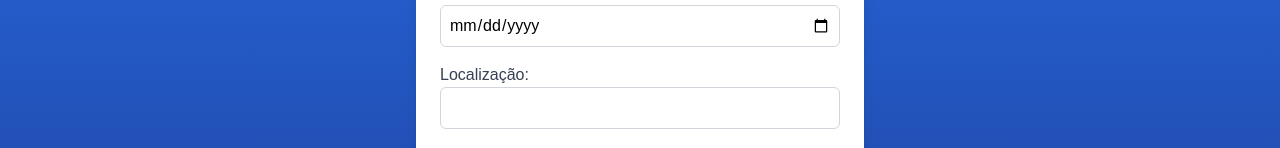
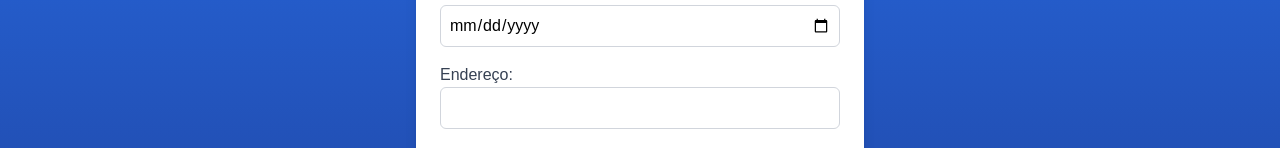
Before and after one commit to lucasaugsue/formulario-igreja, a Next.js app: page / in a window 1280 px wide. Shown: the part 481-629 px from the top of the page. Built offline with nearby package versions, Linux system fonts and the light colour scheme.

Commit message:
localizacao para endereco

```diff
--- a/src/app/admin/page.js
+++ b/src/app/admin/page.js
@@ -83,7 +83,7 @@ export default function Admin() {
               <th className="p-3 text-left">Telefone</th>
               <th className="p-3 text-left">Email</th>
               <th className="p-3 text-left">Data de Nascimento</th>
-              <th className="p-3 text-left">Localização</th>
+              <th className="p-3 text-left">Endereço</th>
             </tr>
           </thead>
           <tbody>
--- a/src/app/page.js
+++ b/src/app/page.js
@@ -111,7 +111,7 @@ export default function Home() {
           </label>
 
           <label className="flex flex-col">
-            <span className="text-gray-700">Localização:</span>
+            <span className="text-gray-700">Endereço:</span>
             <input
               type="text"
               name="localizacao"
```
